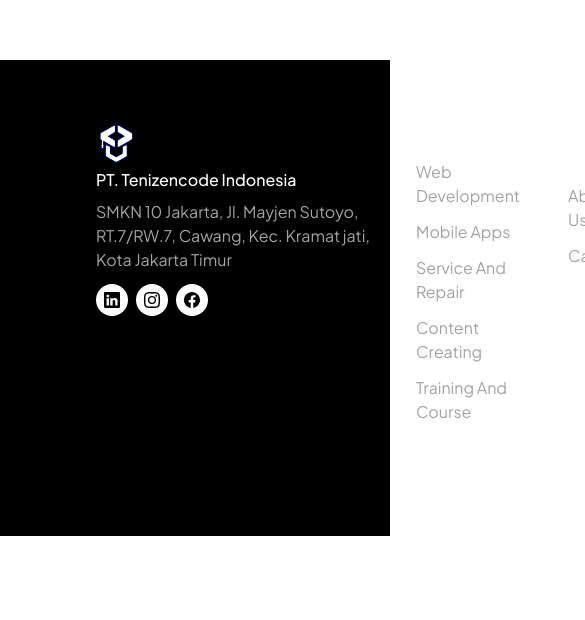
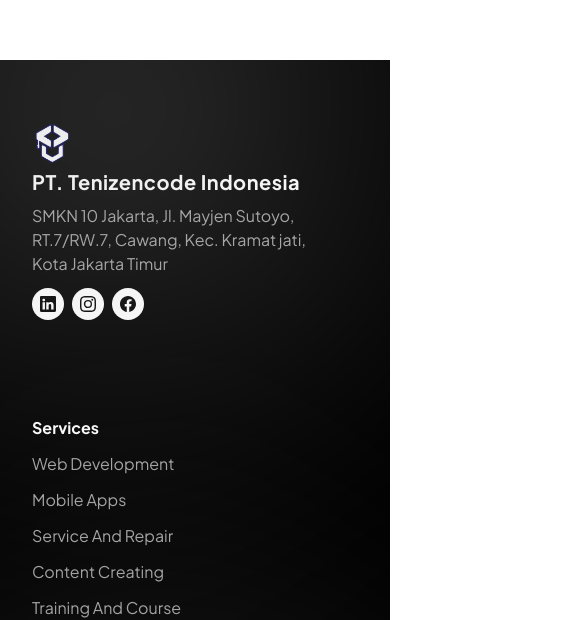
Before and after one commit to ikhsanadrians/tenizen-code, a Next.js app: page / in a window 390 px wide. Shown: the part 4247-4867 px from the top of the page, 585 px wide, since content can reach past the window. Before the commit the page ends 4783 px from the top, so only its background shows below. Built offline with nearby package versions, Linux system fonts and the light colour scheme.

Commit message:
fix: footer responsive

```diff
--- a/app/components/footer.tsx
+++ b/app/components/footer.tsx
@@ -4,13 +4,13 @@
 
 const Footer = () => {
     return (
-        <footer className="bg-black h-full w-full px-24 pt-16 pb-28">
-            <div className="container mx-auto flex gap-8 items-center justify-between">
+        <footer className="bg-black h-full w-full px-8 lg:px-24 pt-16 pb-28 relative overflow-hidden">
+            <div className="container mx-auto flex lg:flex-row flex-col gap-8 items-center justify-between z-90">
                 <div className="company-profile flex flex-col self-start">
                     <div className="company-logo flex items-center gap-1">
                         <Image className='h-10 w-10' src={TenizenCodeIcon} alt="TenizenCodeIcon" />
                     </div>
-                    <div className="company-name text-white mt-1 font-medium">
+                    <div className="company-name text-white mt-1 font-bold tracking-wide text-xl">
                         <p>PT. Tenizencode Indonesia</p>
                     </div>
                     <div className="company-address w-72 mt-2 text-neutral-400">
@@ -35,7 +35,7 @@
 
                     </div>
                 </div>
-                <div className="menu flex gap-12">
+                <div className="menu flex lg:flex-row flex-col lg:self-center self-start gap-12 lg:mt-0 mt-16">
                     <div className="services">
                         <ul className="text-white">
                             <li className='font-bold'>Services</li>
@@ -67,6 +67,10 @@
                     </div>
                 </div>
             </div>
+            <div className="absolute right-24 -bottom-24 z-80 w-72 h-64 blur-[165px] rounded-full rotate-45 bg-gradient-to-r from-neutral-600 to-white">
+            </div>
+            <div className="absolute -left-12 -top-24 z-80 w-72 h-64 blur-[165px] rounded-full rotate-45 bg-gradient-to-r from-neutral-600 to-white">
+            </div>
         </footer>
     )
 }
```
